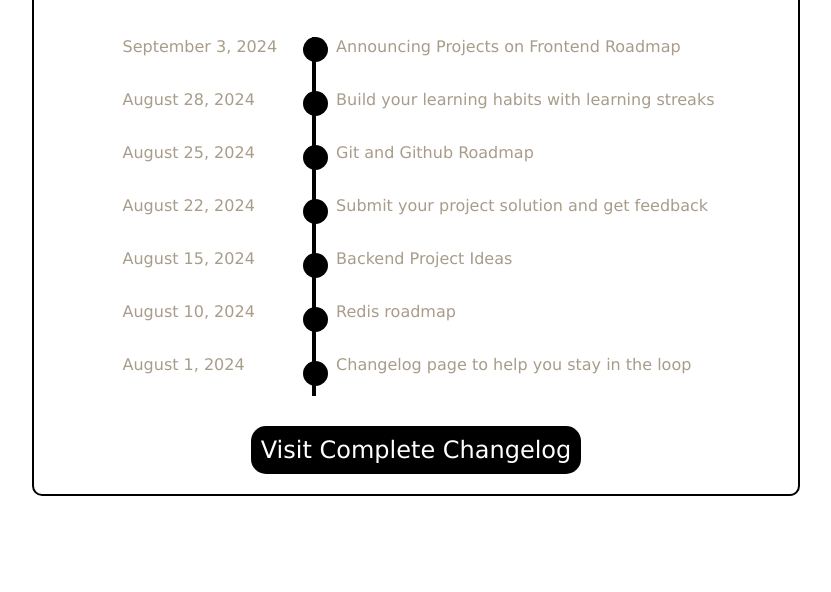
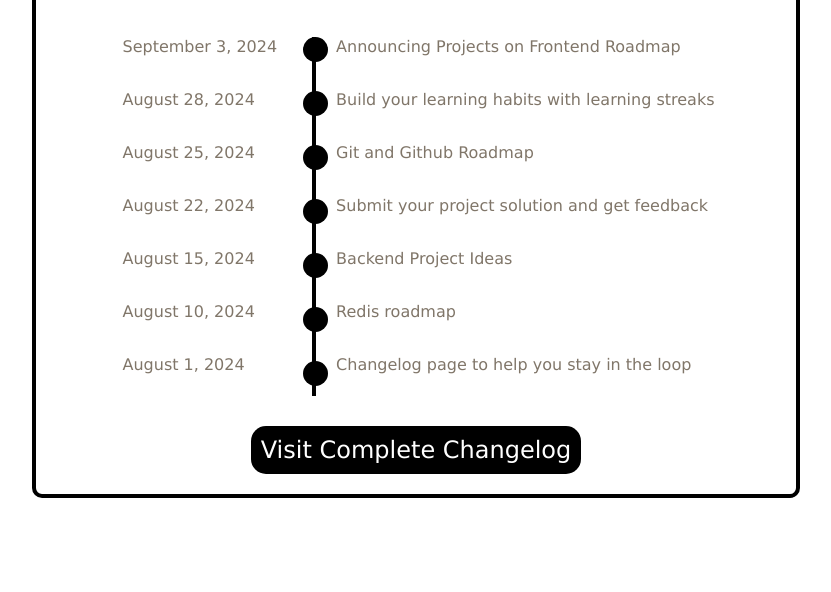
Before and after one commit to Kacper302/CHANGELOG, a plain HTML site: page index.html in a window 1280 px wide. Shown: the part 208-800 px from the top of the page, without its empty margins (224-1055 px from the left). Drawn offline with Linux system fonts and the light colour scheme.

Commit message:
changing color of paragraph

```diff
--- a/style.css
+++ b/style.css
@@ -11,7 +11,7 @@ body{
     align-items: center;
 }
 main{
-    border: 2px solid black;
+    border: 4px solid black;
     border-radius: 10px;
     padding: 20px;
     width: 60%;
@@ -25,7 +25,7 @@ h1{
     font-size: 45px;
 }
 p{
-    color: rgb(168, 156, 139);
+    color: rgb(128, 118, 105);
 
 }
 #progress-bar{
```
